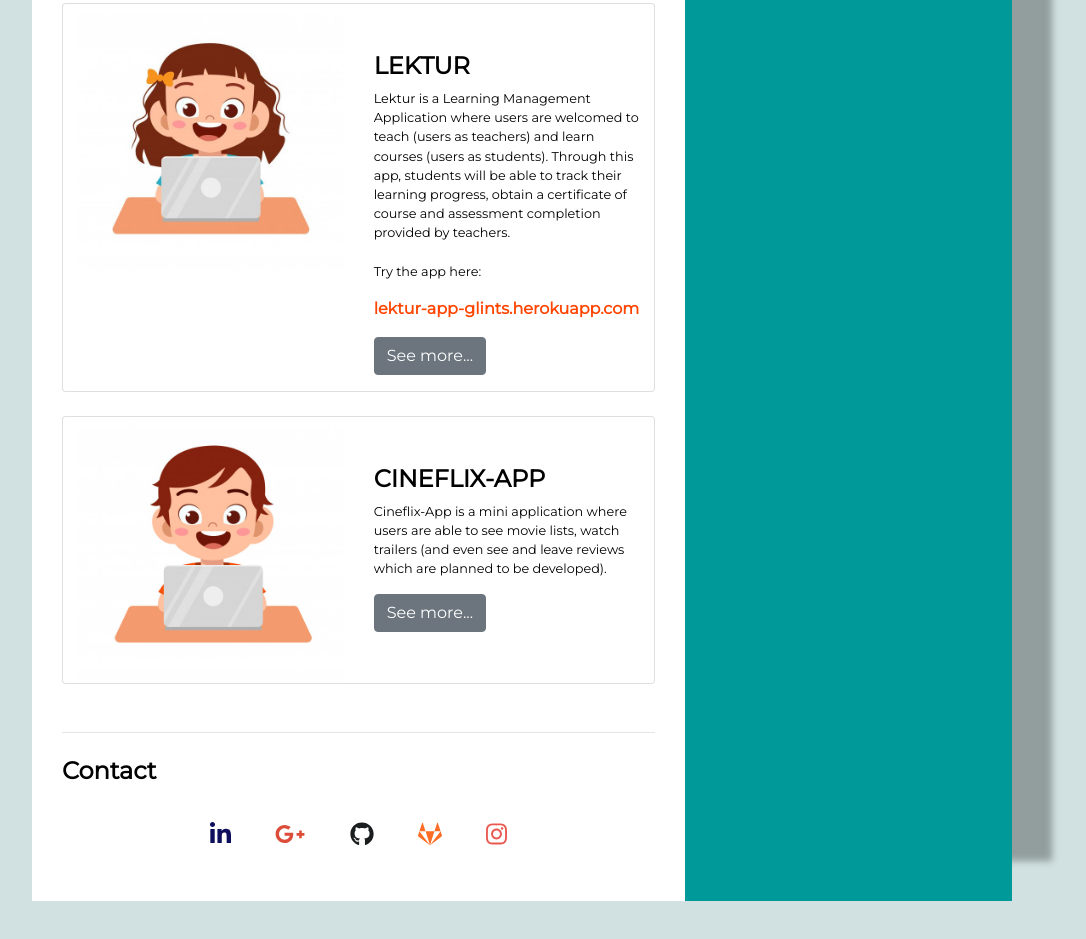
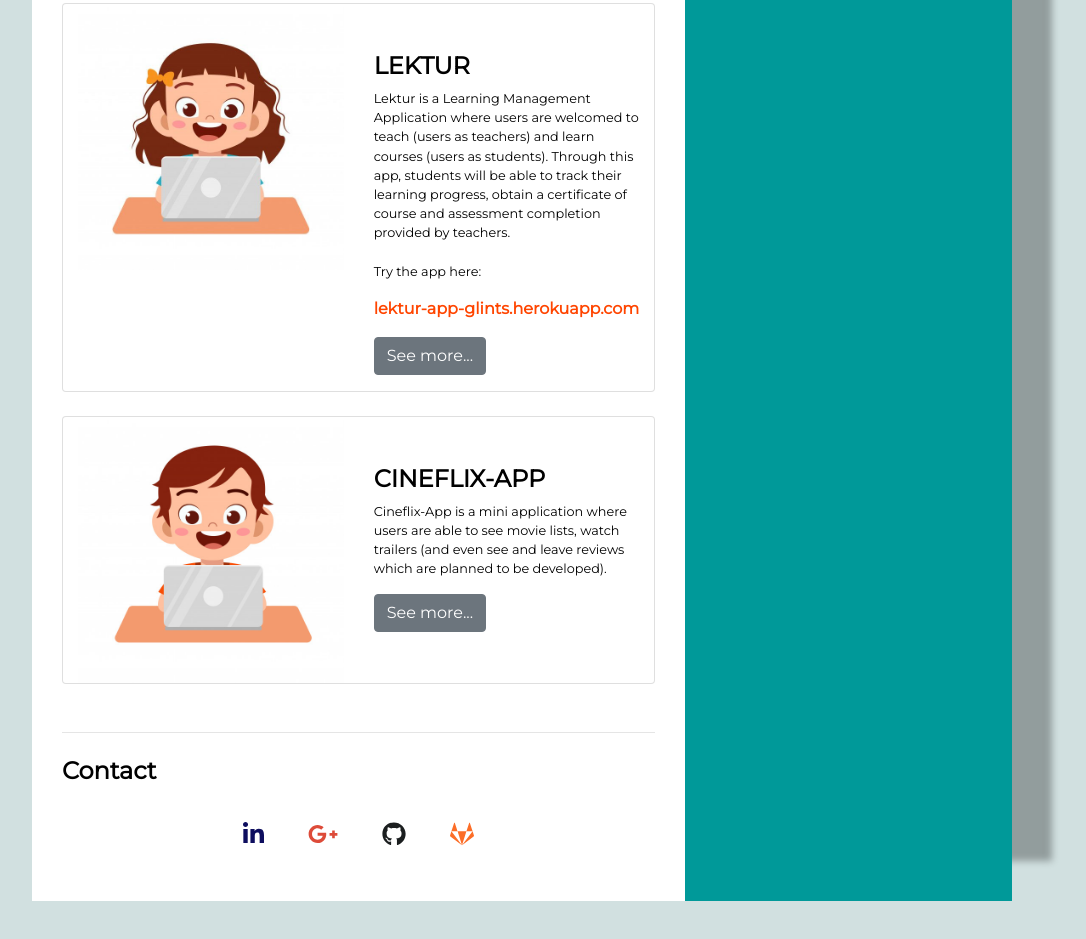
Before and after one commit to yulisartika/my-profile, a plain HTML site: page index.html in a window 1280 px wide. Shown: the part 1230-2169 px from the top of the page, without its empty margins (118-1204 px from the left). Drawn offline with nearby package versions, Linux system fonts and the light colour scheme.

Commit message:
eliminating instagram social media

```diff
--- a/index.html
+++ b/index.html
@@ -154,7 +154,6 @@
                                 <a href="mailto:yulisrtk@gmail.com" target="_blank" rel="noopener noreferrer"><i class="fab fa-google-plus-g"></i></a> <!-- GMAIL here-->
                                 <a href="http://github.com/yulisartika" target="_blank" rel="noopener noreferrer"><i class="fab fa-github"></i></a>
                                 <a href="http://gitlab.com/yulisartika" target="_blank" rel="noopener noreferrer"><i class="fab fa-gitlab"></i></a>
-                                <a href="https://www.instagram.com/itsyulis/" target="_blank" rel="noopener noreferrer"><i class="fab fa-instagram"></i></a>
                             </div>
                             <br><br>
                         </div>
```
